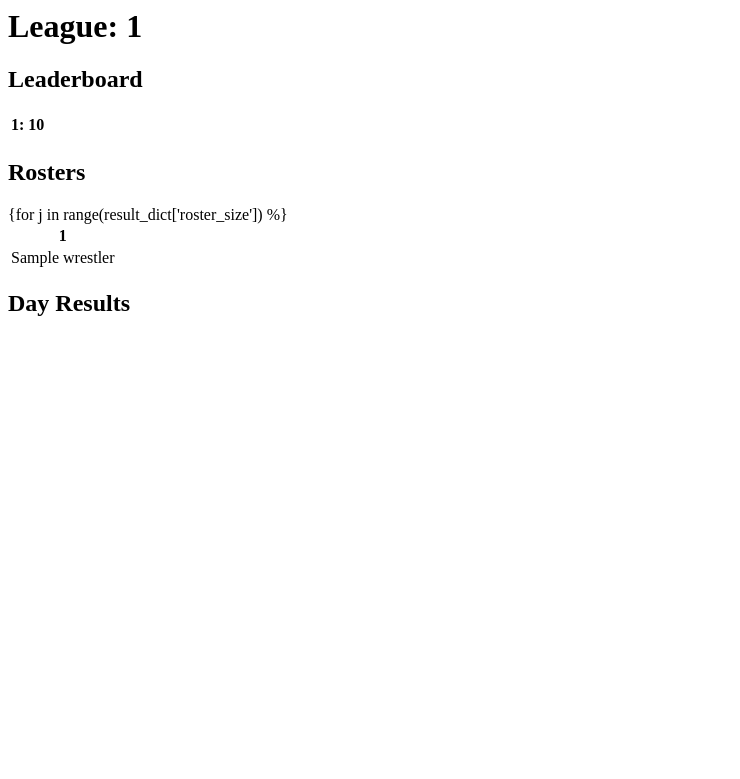
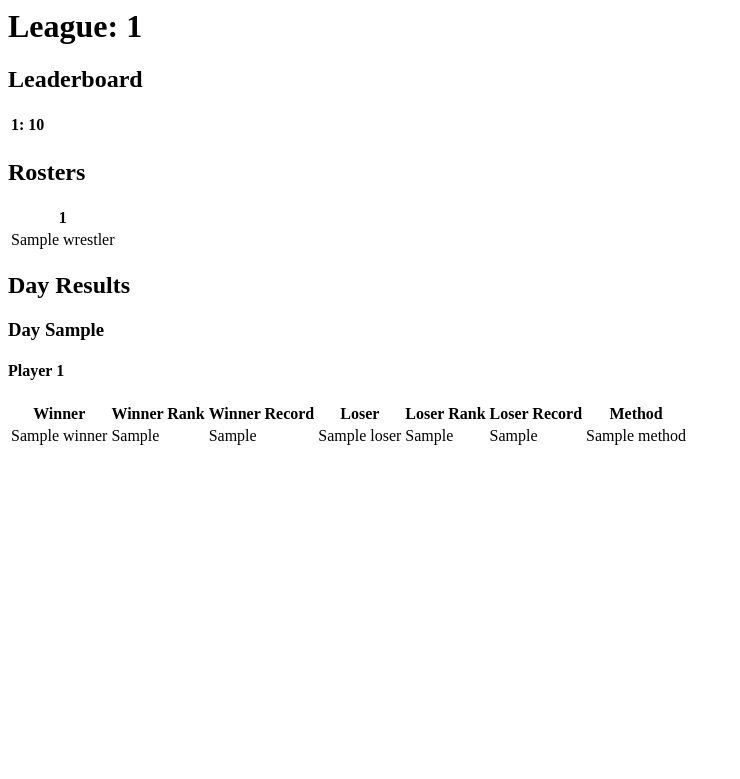
Before and after one commit to ozeki-inc/ozeki-fantasy-sumo, a Flask app: template templates/view_league.html in a window 1280 px wide. Shown: the top 779 px of the page, without its empty margins (0-740 px from the left). Run offline with Flask 2, Linux system fonts and the light colour scheme; the template is opened without the code that fills it: most values are stand-ins (such as "Sample title", 1, 10 or a date in 2020); lists and menus that the app fills with data are empty.

Commit message:
league view working

```diff
--- a/app.py
+++ b/app.py
@@ -18,6 +18,7 @@ from utils import compute_results
 from secret_key import session_key
 
 def update_leagues():
+    print("FETCHING RESULTS")
     # open banzuke.txt and see if current month in tracklist
     year = datetime.date.today().year
     month = datetime.date.today().month
@@ -26,24 +27,30 @@ def update_leagues():
     check = False
     with open("banshos.txt", "r") as banshos:
         for l in banshos:
-            bansho_date = datetime.datetime.strptime(l, "%Y-%M")
-            if bansho_date.month == month and bansho_date.year == year:
+            bansho_year, bansho_month = list(map(int, l.split("-")))
+            print("bansho ", bansho_month, bansho_year)
+            print("toady", year, month)
+            if bansho_month == month and bansho_year == year:
                 check = True
 
     # if yes, fetch latest tournament results and store them
     if check:
         for bansho_day in range(1, 16):
-            bansho_file = f"{year}-{month}-{day}.csv"
+            bansho_file = f"{year}-{month}-{bansho_day}.csv"
+            print(f"Looking for {bansho_file}")
             if bansho_file in os.listdir("static/banshos"):
                 continue
             else:
-                bansho_df = get_results(year, month, day)
+                print("QUERYING")
+                bansho_df = get_results(year, month, bansho_day)
+                print(bansho_df)
                 if len(bansho_df) > 0:
                     bansho_df.to_csv(os.path.join("static/banshos", bansho_file))
+                    break
         pass
 
 sched = BackgroundScheduler(daemon=True)
-sched.add_job(update_leagues,'interval',seconds=60)
+sched.add_job(update_leagues,'interval',minutes=10)
 sched.start()
 
 app = Flask(__name__)
@@ -63,7 +70,6 @@ def league_submit():
     """
     # do league sanity checks.
     if request.method == 'POST':
-        print(session['bansho'])
         result = request.form
 
         pubkeys = []
@@ -73,6 +79,8 @@ def league_submit():
         league_dict['roster_size'] = session['roster_size']
         league_dict['start_day'] = session['start_day']
         league_dict['bansho'] = session['bansho']
+        print(session['bansho'])
+        print(session['bansho'].split("-"))
         league_dict['bansho_year'] = session['bansho'].split("-")[0]
         league_dict['bansho_month'] = session['bansho'].split("-")[1]
         league_dict['win_pts'] = session['win_pts']
@@ -87,8 +95,8 @@ def league_submit():
             wrestlers_i = [result[f'wrestler_{i}_{j}'] \
                            for j in range(session['roster_size'])]
             wrestlers_i_sorted = sorted(wrestlers_i)
-            league_dict['player_{i}'] = result[f'pk_{i}']
-            league_dict['player_{i}_roster'] = wrestlers_i_sorted
+            league_dict[f'player_{i}'] = result[f'pk_{i}']
+            league_dict[f'player_{i}_roster'] = wrestlers_i_sorted
         pass
     if check_league(league_dict):
         league_dict_string = json.dumps(league_dict)
--- a/templates/view_league.html
+++ b/templates/view_league.html
@@ -1,14 +1,15 @@
 <html>
 
-    <h1> League: {{ result_dict['league_id'] }} </h1>
+    <h1> League: {{ results_dict['league_id'] }} </h1>
 
     <h2> Leaderboard </h2>
 
     <table>
-        {% for i in range(result_dict['n_players']) %}
+        {% for i in range(results_dict['n_players']) %}
             <tr>
-                <th> {{ result_dict[i]['player_id'] }}: {{ result_dict[i]['total'] }} </th>
+                <th> {{ results_dict[i]['player_id'] }}: {{ results_dict[i]['total'] }} </th>
             <tr>
+        {% endfor %}
     </table>
 
 
@@ -16,17 +17,17 @@
 
     <table>
         <tr>
-            {% for i in range(result_dict['n_players']) %}
-            <th> {{ result_dict[i]['player_id'] }} </th>
+            {% for i in range(results_dict['n_players']) %}
+            <th> {{ results_dict[i]['player_id'] }} </th>
             {% endfor %}
         </tr>
 
-        {% for i in range(result_dict['n_players']) %}
+            {% for j in range(results_dict['roster_size']) %}
 
             <tr>
-            {for j in range(result_dict['roster_size']) %}
+                {% for i in range(results_dict['n_players']) %}
 
-                <td> {{ result_dict[i]['wrestlers'][j] }} </td>
+                <td> {{ results_dict[i]['wrestlers'][j] }} </td>
 
             {% endfor %}
             </tr>
@@ -36,5 +37,39 @@
 
     <h2> Day Results </h2>
 
+    {% for d in results_dict['days_played'][::-1] %}
+
+    <h3> Day {{ d }} </h3>
+
+        {% for p in range(results_dict['n_players']) %}
+
+            <h4> Player {{ results_dict[p]['player_id'] }} </h4>
+                <table>
+                    <tr>
+                        <th>Winner</th>
+                        <th>Winner Rank </th>
+                        <th>Winner Record </th>
+                        <th>Loser </th>
+                        <th>Loser Rank </th>
+                        <th>Loser Record </th>
+                        <th> Method </th>
+                    </tr>
+                {% for m in results_dict[p][d]['matches'] %}
+                    <tr>
+                        <td>{{ m['winner'] }}</td>
+                        <td>{{ m['rank_winner'] }}</td>
+                        <td>{{ m['record_winner'] }}</td>
+                        <td>{{ m['loser'] }}</td>
+                        <td>{{ m['rank_loser'] }}</td>
+                        <td>{{ m['record_loser'] }}</td>
+                        <td>{{ m['method'] }}</td>
+                    </tr>
+                {% endfor %}
+                </table>
+
+        {% endfor %}
+
+    {% endfor %}
+
 
 </html>
```
Also changed, not shown: utils.py (+28 -7 lines).
